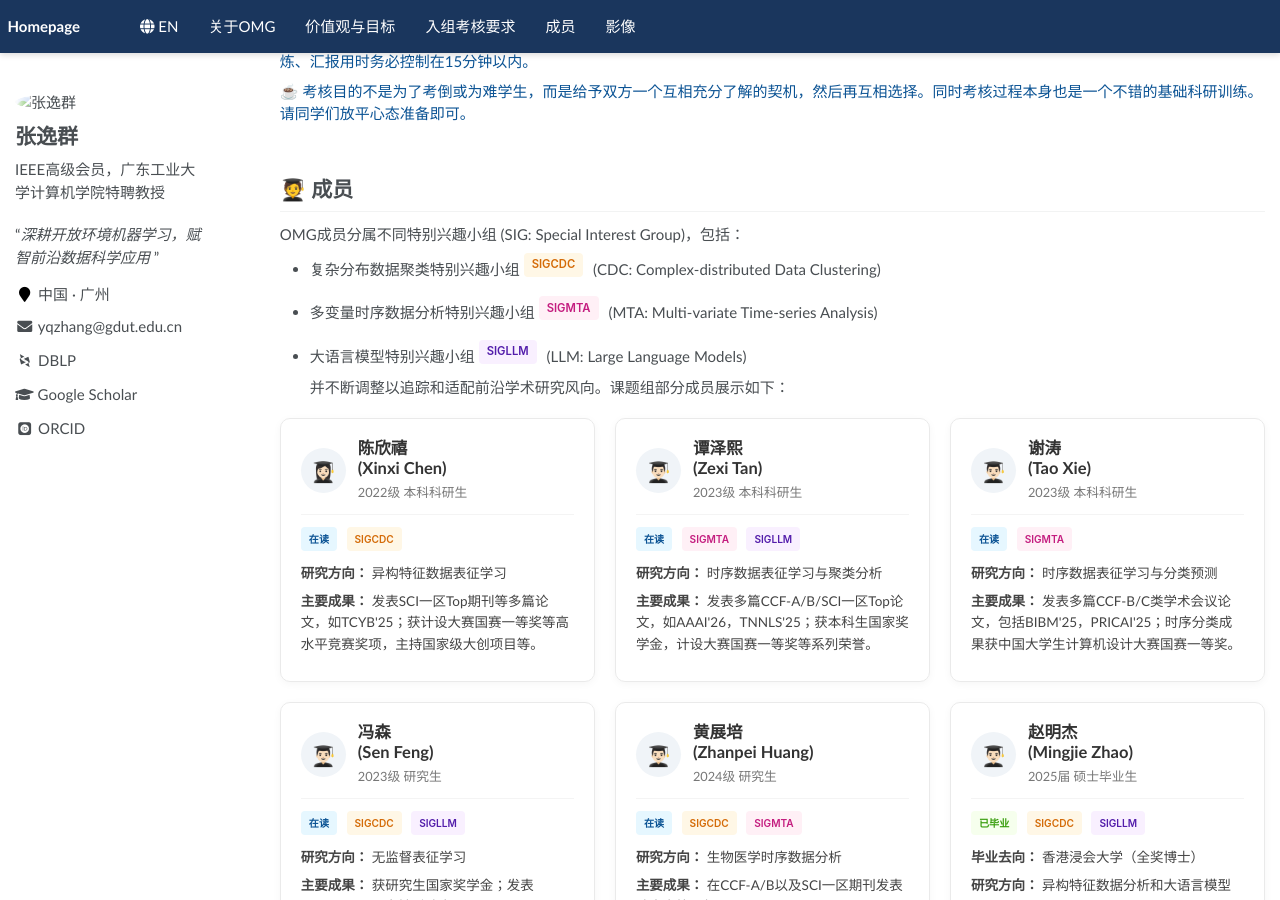
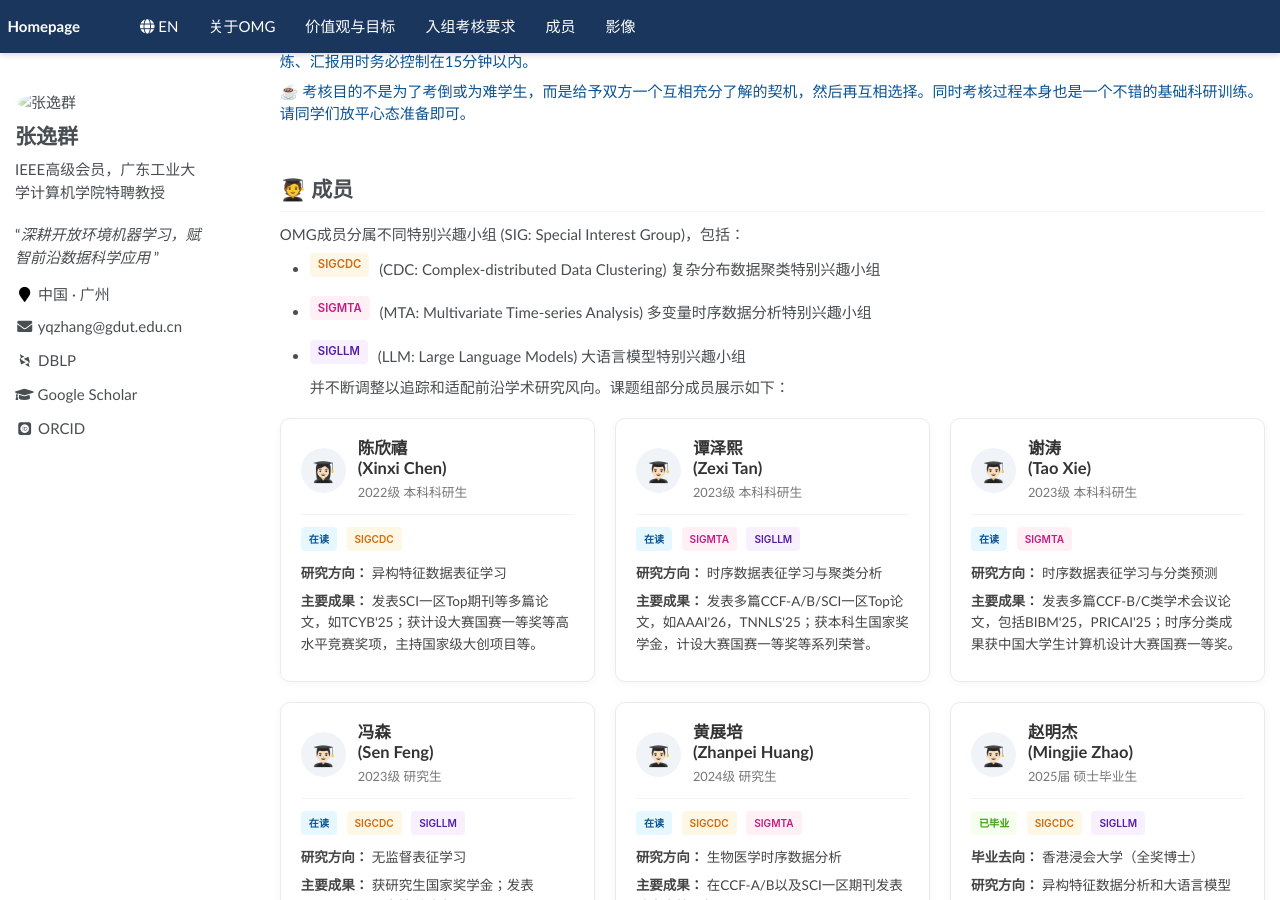
Before and after one commit to yqzhang-Zz/zh-OMG, a Jekyll site: the page built from _pages/about.md, in a window 1280 px wide and 900 px high, scrolled down 2000 px. Built offline with Jekyll 4.4.1, drawn with Linux system fonts in a browser that asks for light colours; some web fonts are replaced.

Commit message:
Update about.md

```diff
--- a/_pages/about.md
+++ b/_pages/about.md
@@ -101,9 +101,9 @@ OMG具体研究方向可参考本人主页所列论文和科研课题。组内**
 # 🧑‍🎓 成员
 
 OMG成员分属不同特别兴趣小组 (SIG: Special Interest Group)，包括：<br>
-- 复杂分布数据聚类特别兴趣小组 <span class="tag tag-sigcdc">SIGCDC</span> (CDC: Complex-distributed Data Clustering)<br>
-- 多变量时序数据分析特别兴趣小组 <span class="tag tag-sigmta">SIGMTA</span> (MTA: Multi-variate Time-series Analysis)<br>
-- 大语言模型特别兴趣小组 <span class="tag tag-sigllm">SIGLLM</span> (LLM: Large Language Models)<br>
+- <span class="tag tag-sigcdc">SIGCDC</span> (CDC: Complex-distributed Data Clustering) 复杂分布数据聚类特别兴趣小组<br>
+- <span class="tag tag-sigmta">SIGMTA</span> (MTA: Multivariate Time-series Analysis) 多变量时序数据分析特别兴趣小组<br>
+- <span class="tag tag-sigllm">SIGLLM</span> (LLM: Large Language Models) 大语言模型特别兴趣小组<br>
 并不断调整以追踪和适配前沿学术研究风向。课题组部分成员展示如下：
 
 <style>
```
